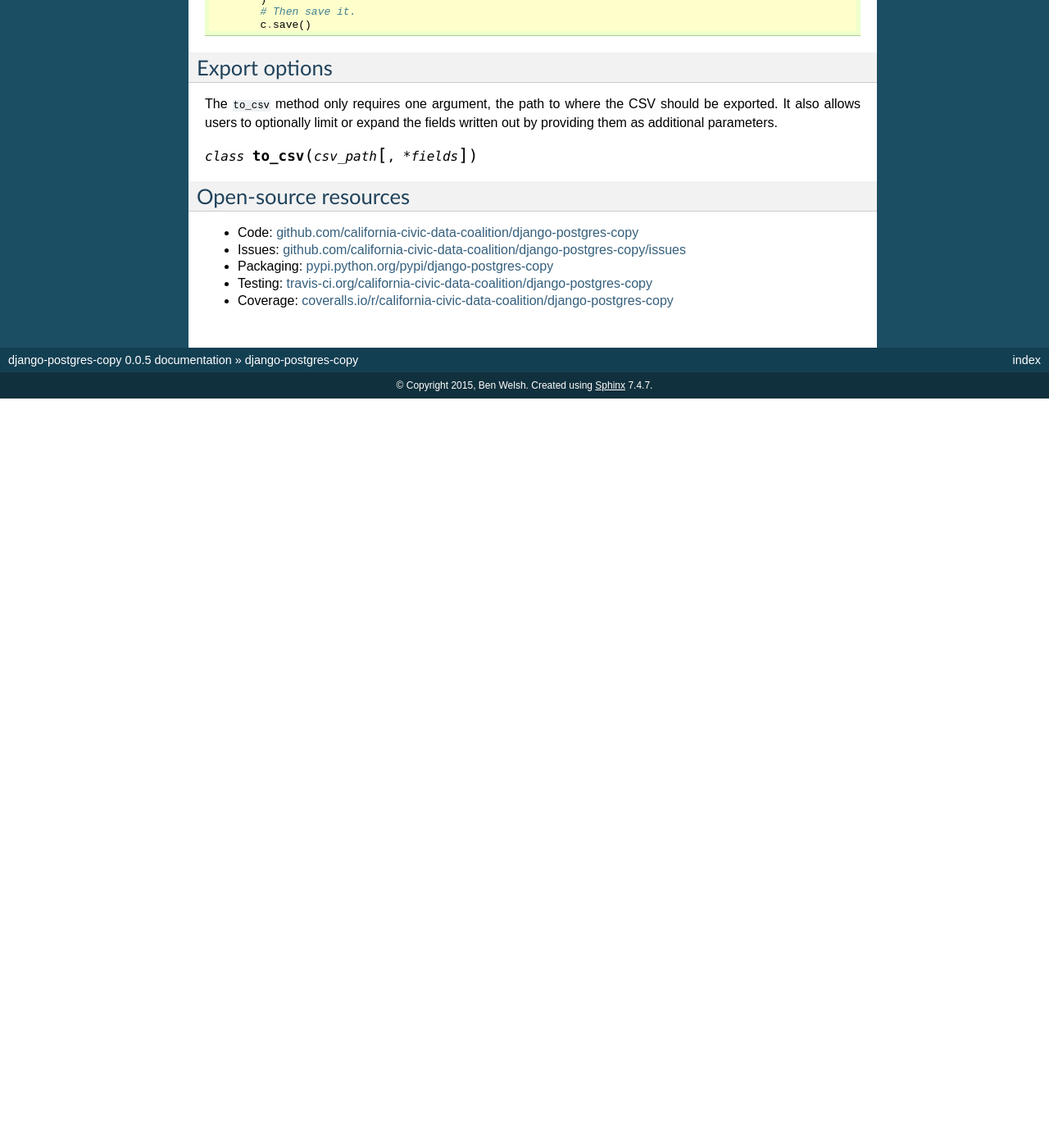
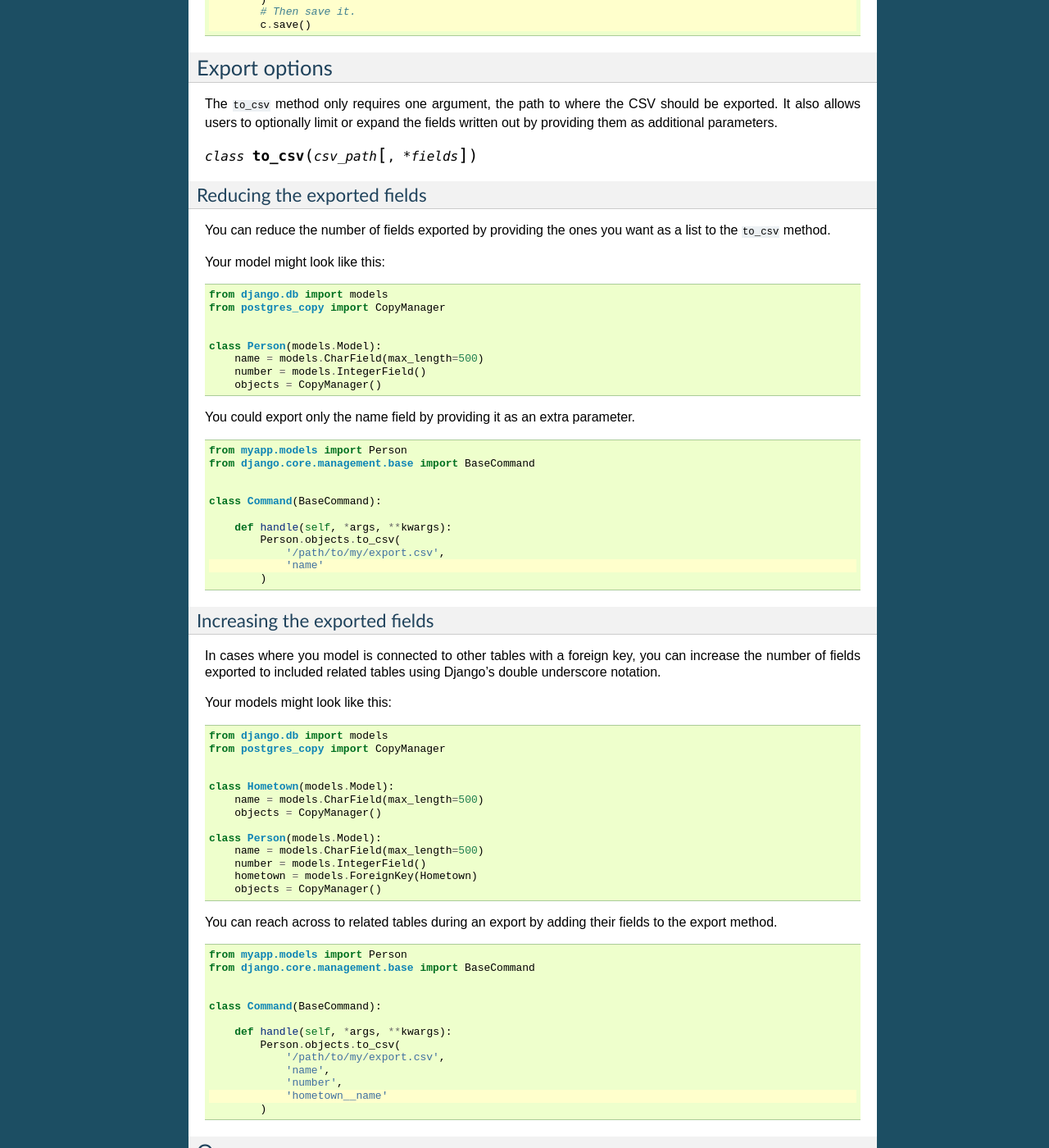
Before and after one commit to palewire/django-postgres-copy, a Sphinx documentation site: the page built from docs/index.rst, in a window 1280 px wide and 1400 px high, scrolled down 6539 px. Shown: the whole window at 82% size. Built offline with Sphinx 7.4.7, drawn with Linux system fonts in a browser that asks for light colours; before the commit the page ends 7025 px from its top, so only the background shows below that; some of the changed text lies outside the part shown.

Commit message:
More examples

```diff
--- a/docs/index.rst
+++ b/docs/index.rst
@@ -425,6 +425,7 @@ Now you can run that subclass directly rather than via a manager. The only diffe
             # Then save it.
             c.save()
 
+
 Export options
 ==============
 
@@ -440,10 +441,88 @@ Argument           Description
                    (e.g., a CSV)
 
 ``fields``        Strings corresponding to
-                   the model fields for exporting. All fields on the model
+                   the model fields to be exported. All fields on the model
                    are exported by default. Fields on related models can be
                    included with Django's double underscore notation.
 =================  =========================================================
+
+Reducing the exported fields
+----------------------------
+
+You can reduce the number of fields exported by providing the ones you want as a list to the ``to_csv`` method.
+
+Your model might look like this:
+
+.. code-block:: python
+
+    from django.db import models
+    from postgres_copy import CopyManager
+
+
+    class Person(models.Model):
+        name = models.CharField(max_length=500)
+        number = models.IntegerField()
+        objects = CopyManager()
+
+You could export only the name field by providing it as an extra parameter.
+
+.. code-block:: python
+    :emphasize-lines: 10
+
+    from myapp.models import Person
+    from django.core.management.base import BaseCommand
+
+
+    class Command(BaseCommand):
+
+        def handle(self, *args, **kwargs):
+            Person.objects.to_csv(
+                '/path/to/my/export.csv',
+                'name'
+            )
+
+Increasing the exported fields
+------------------------------
+
+In cases where you model is connected to other tables with a foreign key, you can increase the number of fields exported to included related tables using Django's double underscore notation.
+
+Your models might look like this:
+
+.. code-block:: python
+
+    from django.db import models
+    from postgres_copy import CopyManager
+
+
+    class Hometown(models.Model):
+        name = models.CharField(max_length=500)
+        objects = CopyManager()
+
+    class Person(models.Model):
+        name = models.CharField(max_length=500)
+        number = models.IntegerField()
+        hometown = models.ForeignKey(Hometown)
+        objects = CopyManager()
+
+You can reach across to related tables during an export by adding their fields to the export method.
+
+
+.. code-block:: python
+    :emphasize-lines: 12
+
+    from myapp.models import Person
+    from django.core.management.base import BaseCommand
+
+
+    class Command(BaseCommand):
+
+        def handle(self, *args, **kwargs):
+            Person.objects.to_csv(
+                '/path/to/my/export.csv',
+                'name',
+                'number',
+                'hometown__name'
+            )
 
 
 Open-source resources
```
